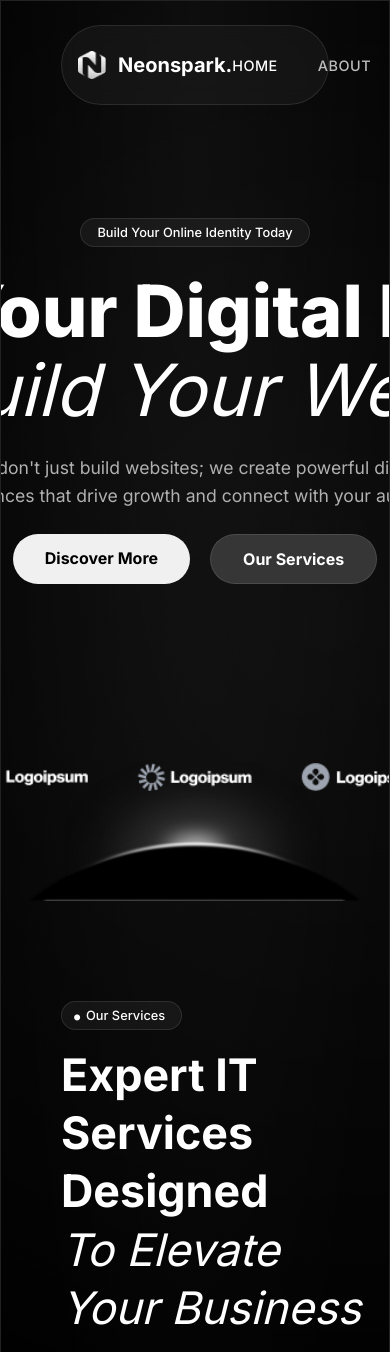
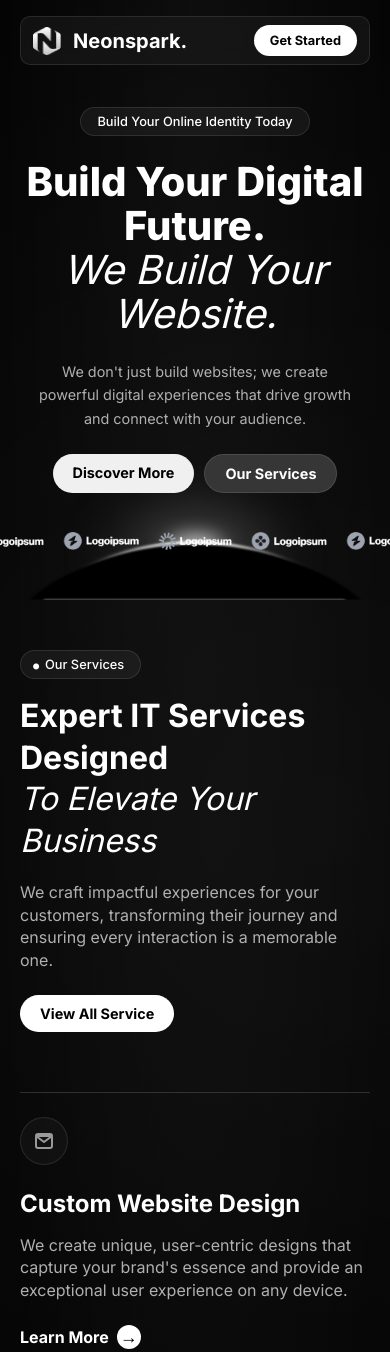
Before and after one commit to KailasVS666/UI-Design-Trial, a plain HTML site: page index.html in a window 390 px wide. Shown: the top 1352 px of the page. Drawn offline with Linux system fonts and the light colour scheme.

Commit message:
feat: Add Works section, finalize Hero/Services styling

```diff
--- a/style.css
+++ b/style.css
@@ -26,15 +26,16 @@ body {
 
 /* --- Main Container (from properties image) --- */
 .container {
-    width: 1920px;
-    /* min-height: 1024px; REMOVED fixed height */
+    /* === MODIFIED === Removed fixed width and border for responsiveness */
+    width: 100%;
+    min-height: auto;
     height: auto;
     max-width: 100%;
     position: relative;
-    overflow: hidden;
+    overflow-x: hidden; /* Prevent horizontal scroll on mobile */
     display: flex;
     flex-direction: column;
-    border: 1px solid #222;
+    border: none;
 }
 
 /* --- Header & Navigation --- */
@@ -52,6 +53,7 @@ nav {
     justify-content: space-between;
     align-items: center;
     max-width: 1300px;
+    width: 100%; /* Ensure navigation uses available width */
     margin: 0 auto;
     padding: 12px 16px;
     background-color: rgba(30, 30, 30, 0.5);
@@ -126,6 +128,7 @@ main {
     align-items: center;
     flex-grow: 1;
     padding-bottom: 250px; /* Ensure space for curve and logos */
+    width: 100%;
 }
 
 .pre-headline {
@@ -211,10 +214,12 @@ h1 span {
 .hero-content {
     position: relative;
     width: 973px;
+    max-width: 90%; /* Ensure it's responsive */
     height: auto;
     padding-top: 150px;
     display: flex;
     flex-direction: column;
+    justify-content: center; /* Center content vertically */
     align-items: center;
     text-align: center;
     gap: 24px;
@@ -292,6 +297,7 @@ h1 span {
     /* === MODIFIED === */
     padding: 100px 60px;
     max-width: 1700px;
+    width: 100%; /* Added width for responsiveness */
     margin: 0 auto;
     /* === ADDED === Adding padding at the bottom for separation */
     padding-bottom: 150px;
@@ -474,10 +480,11 @@ h1 span {
      transform: translateX(4px);
 }
 
-/* --- New Works Section Styles --- */
+/* --- Works Section Styles --- */
 .works-section {
     padding: 100px 60px;
     max-width: 1700px;
+    width: 100%; /* Added width for responsiveness */
     margin: 0 auto;
 }
 
@@ -610,3 +617,154 @@ h1 span {
     height: auto;
     display: block;
 }
+
+/* ========================================
+    RESPONSIVENESS (MOBILE STYLES)
+========================================
+*/
+
+@media (max-width: 1200px) {
+    /* Adjust padding and container width for smaller desktops/large tablets */
+    .services-section, .works-section {
+        padding: 80px 40px;
+    }
+
+    .container {
+        border: none;
+    }
+}
+
+
+@media (max-width: 768px) {
+
+    /* Global Adjustments */
+    .container {
+        padding: 0;
+    }
+
+    /* Header/Navigation Adjustments */
+    header {
+        padding: 16px 20px;
+    }
+
+    nav {
+        border-radius: 10px;
+        flex-wrap: wrap; /* Allow elements to stack */
+        padding: 8px 12px;
+    }
+
+    .nav-links {
+        display: none; /* Hide navigation links on mobile */
+    }
+
+    .cta-button {
+        padding: 8px 16px;
+        font-size: 0.8rem;
+    }
+
+    /* Hero Section Adjustments */
+    main {
+        min-height: 600px;
+        padding-bottom: 100px;
+    }
+
+    .hero-content {
+        max-width: 90%;
+        padding-top: 100px;
+        gap: 16px;
+    }
+
+    h1 {
+        font-size: 2.5rem; /* Reduce main heading size */
+    }
+
+    .sub-headline {
+        font-size: 0.9rem;
+        max-width: 90%;
+    }
+
+    .hero-buttons {
+        gap: 10px;
+    }
+
+    .button {
+        padding: 10px 20px;
+        font-size: 0.9rem;
+    }
+
+    /* Curve and Logo Adjustments */
+    .hero-curve-container {
+        max-height: 200px;
+    }
+
+    .hero-logo-trough {
+        bottom: 50px; /* Bring logos up higher */
+        gap: 20px;
+        max-width: 95%;
+    }
+
+    .hero-logo-trough img {
+        height: 18px; /* Reduce logo size */
+    }
+
+
+    /* Services Header Adjustments */
+    .services-section {
+        padding: 50px 20px;
+        padding-bottom: 80px;
+    }
+
+    .services-header, .works-header {
+        flex-direction: column; /* Stack header elements */
+        align-items: flex-start;
+        text-align: left;
+        margin-bottom: 40px;
+    }
+
+    .services-header .header-left,
+    .works-header .header-left,
+    .services-header .header-right,
+    .works-header .header-right {
+        max-width: 100%; /* Use full width */
+        margin-bottom: 20px;
+    }
+
+    .services-header .header-right {
+        align-items: flex-start; /* Reset to left alignment */
+    }
+
+    .works-header .header-right {
+        align-items: flex-start; /* Reset to left alignment */
+        text-align: left;
+    }
+
+    .works-header .header-left h2, .services-header .header-left h2 {
+        font-size: 2rem; /* Reduce section title size */
+    }
+
+    /* Services Grid Adjustments */
+    .services-grid {
+        grid-template-columns: 1fr; /* Single column layout */
+    }
+
+    .service-card {
+        border-right: none; /* Remove vertical borders on mobile */
+        border-left: none;
+        padding: 24px 0;
+    }
+
+    /* Add top border to the first card and bottom border to the last for separation */
+    .services-grid article:first-child {
+        border-top: 1px solid rgba(255, 255, 255, 0.15);
+    }
+    .services-grid article:not(:last-child) {
+        border-bottom: 1px solid rgba(255, 255, 255, 0.15);
+    }
+
+
+    /* Works Grid Adjustments */
+    .works-grid {
+        grid-template-columns: 1fr; /* Single column layout */
+        gap: 30px;
+    }
+}
```
